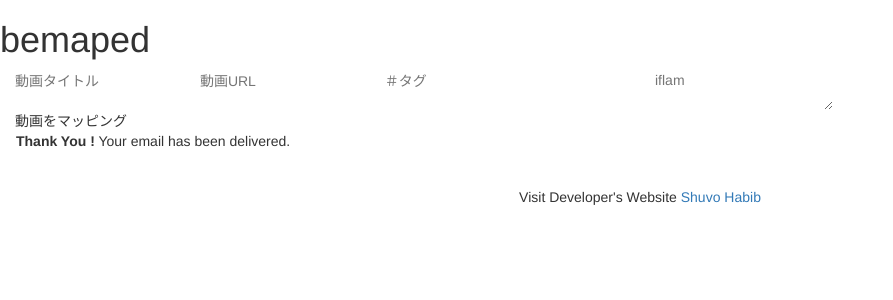
After one commit to shingo119/bemaped, a PHP site: page /up-load.html in a window 1280 px wide. The commit adds this page. Shown: the top 300 px of the page, without its empty margins (0-893 px from the left). Run offline with PHP 8.4, Linux system fonts and the light colour scheme.

Commit message:
アップロードページの作成

```diff
--- a/css/style.css
+++ b/css/style.css
@@ -225,7 +225,6 @@ p {
     width: 95%;
     margin-top: 30px;
     padding-bottom: 50px;
-    border-bottom: 1px solid #ccc;
 }
 
 .left-sub-menu .menu-item {
--- /dev/null
+++ b/up-load.html
@@ -0,0 +1,56 @@
+<!DOCTYPE html>
+<html lang="en">
+<head>
+    <meta charset="UTF-8">
+    <meta http-equiv="X-UA-Compatible" content="IE=edge">
+    <meta name="viewport" content="width=device-width, initial-scale=1.0">
+    <link rel="stylesheet" href="css/ress.css">
+    <link rel="stylesheet" href="https://maxcdn.bootstrapcdn.com/bootstrap/3.3.0/css/bootstrap.min.css">
+    <link rel="stylesheet" href="css/up-load.css">
+    <title>Youtubeマッピング画面</title>
+</head>
+<body>
+    <div class="inner contact">
+        <!-- Form Area -->
+        <div class="contact-form">
+            <h1>bemaped</h1>
+            <!-- Form -->
+            <form id="contact-us" method="post" action="#">
+                <!-- Left Inputs -->
+                <div class="col-xs-6 wow animated slideInLeft" data-wow-delay=".5s">
+                    <!-- Name -->
+                    <input type="text" name="name" id="name" required="required" class="form" placeholder="動画タイトル" />
+                    <!-- Email -->
+                    <input type="email" name="mail" id="mail" required="required" class="form" placeholder="動画URL" />
+                    <!-- Subject -->
+                    <input type="text" name="subject" id="subject" required="required" class="form" placeholder="＃タグ" />
+                </div><!-- End Left Inputs -->
+                <!-- Right Inputs -->
+                <div class="col-xs-6 wow animated slideInRight" data-wow-delay=".5s">
+                    <!-- Message -->
+                    <textarea name="message" id="message" class="form textarea" placeholder="iflam"></textarea>
+                </div><!-- End Right Inputs -->
+                <!-- Bottom Submit -->
+                <div class="relative fullwidth col-xs-12">
+                    <!-- Send Button -->
+                    <button type="submit" id="submit" name="submit" class="form-btn semibold">動画をマッピング</button>
+                </div><!-- End Bottom Submit -->
+                <!-- Clear -->
+                <div class="clear"></div>
+            </form>
+
+            <!-- Your Mail Message -->
+            <div class="mail-message-area">
+                <!-- Message -->
+                <div class="alert gray-bg mail-message not-visible-message">
+                    <strong>Thank You !</strong> Your email has been delivered.
+                </div>
+            </div>
+
+        </div><!-- End Contact Form Area -->
+    </div><!-- End Inner -->
+
+
+    <center> Visit Developer's Website <a href="http://shuvohabib.com" target="blank">Shuvo Habib </a> </center>
+</body>
+</html>
```
